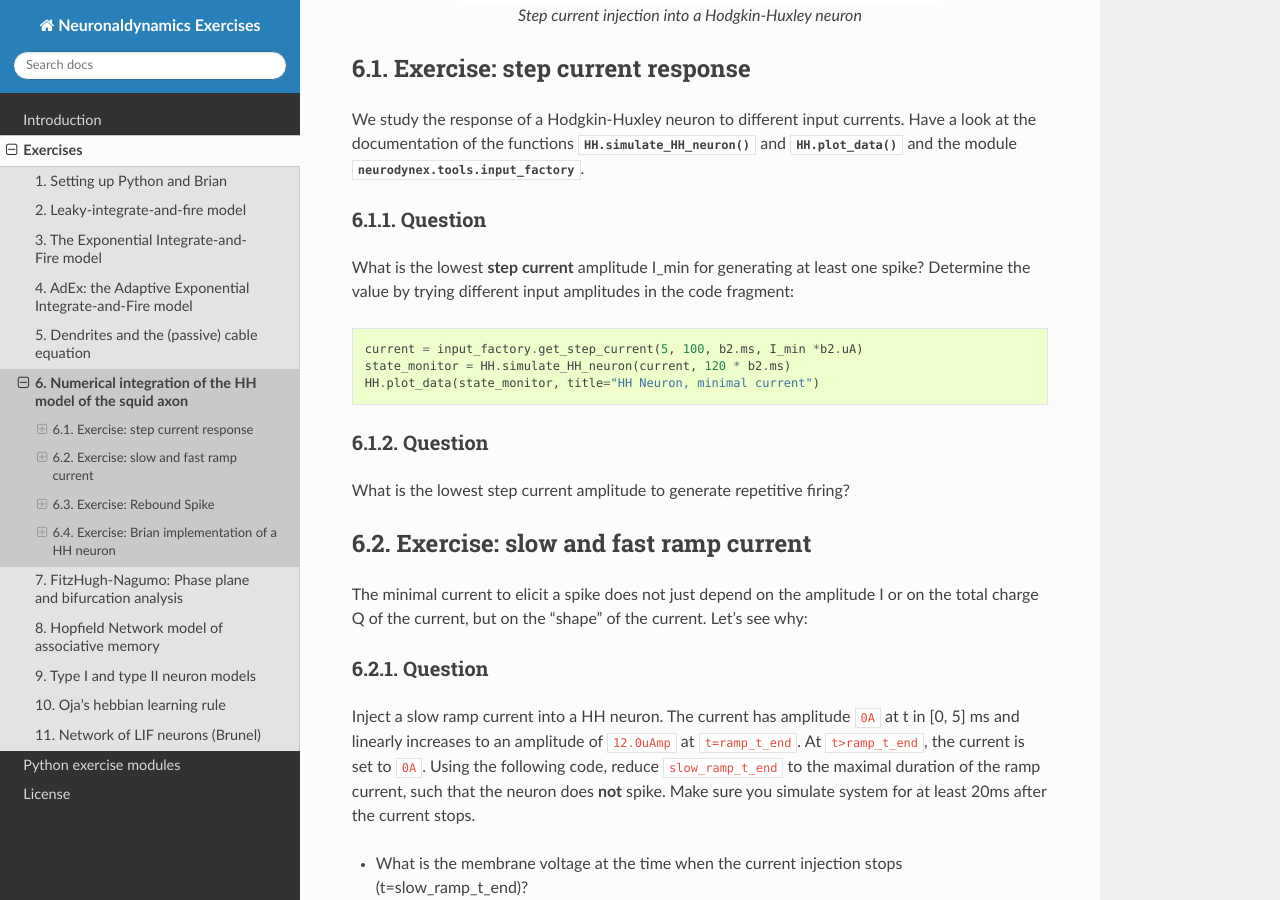
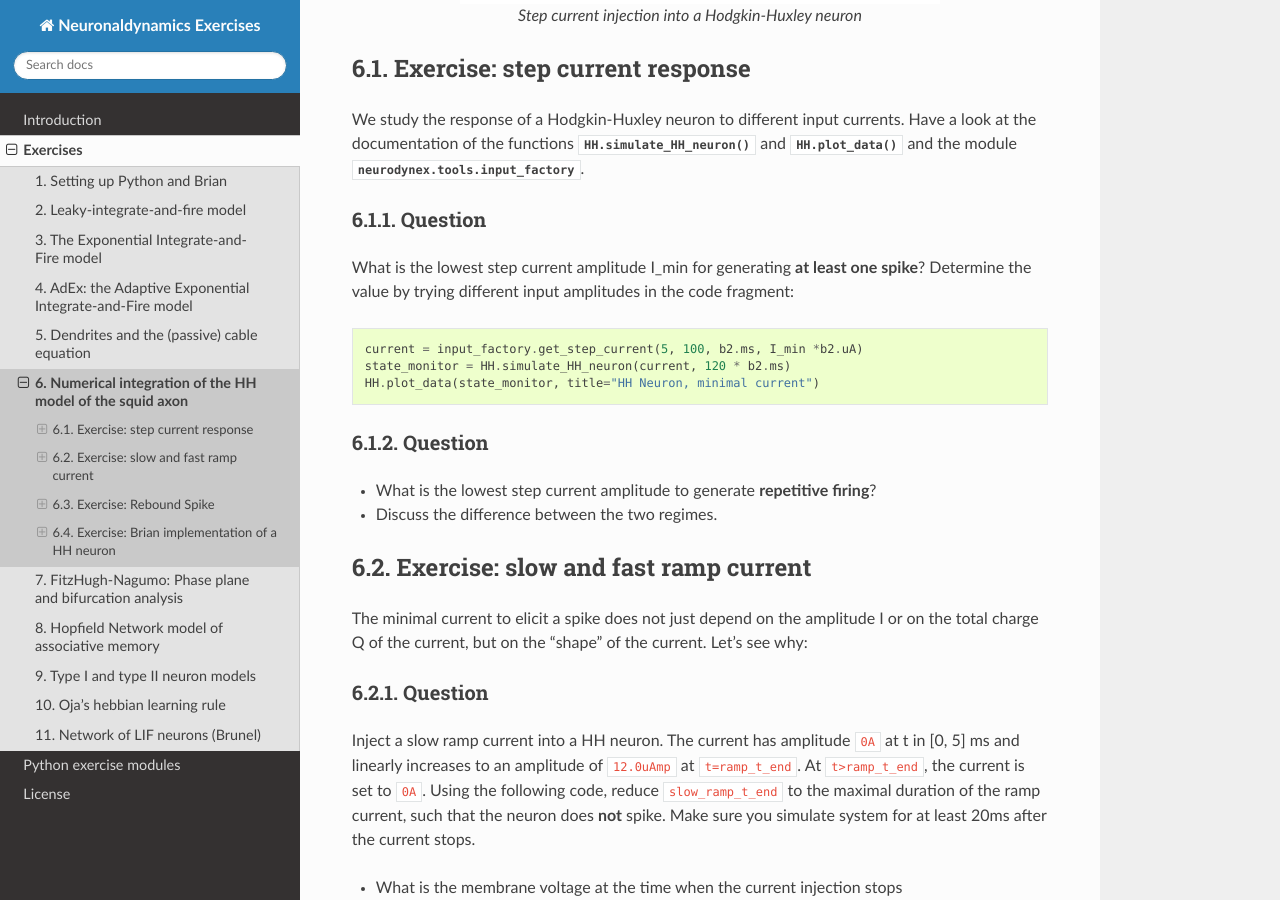
Before and after one commit to EPFL-LCN/neuronaldynamics-exercises, a Sphinx documentation site: the page built from doc/exercises/hodgkin-huxley.rst, in a window 1280 px wide and 900 px high, scrolled down 978 px. Built offline with Sphinx 7.4.7 and the Read the Docs theme 2.0.0, drawn with Linux system fonts in a browser that asks for light colours; the version number could not be read and is left out.

Commit message:
Extended question: … Discuss difference …

```diff
--- a/doc/exercises/hodgkin-huxley.rst
+++ b/doc/exercises/hodgkin-huxley.rst
@@ -39,8 +39,7 @@ We study the response of a Hodgkin-Huxley neuron to different input currents. Ha
 
 Question
 ~~~~~~~~
-
-What is the lowest **step current** amplitude I_min for generating at least one spike? Determine the value by trying different input amplitudes in the code fragment:
+What is the lowest step current amplitude I_min for generating **at least one spike**? Determine the value by trying different input amplitudes in the code fragment:
 
 .. code-block:: py
 
@@ -50,8 +49,8 @@ What is the lowest **step current** amplitude I_min for generating at least one
 
 Question
 ~~~~~~~~
-
-What is the lowest step current amplitude to generate repetitive firing?
+* What is the lowest step current amplitude to generate **repetitive firing**?
+* Discuss the difference between the two regimes.
 
 Exercise: slow and fast ramp current
 ------------------------------------
```
